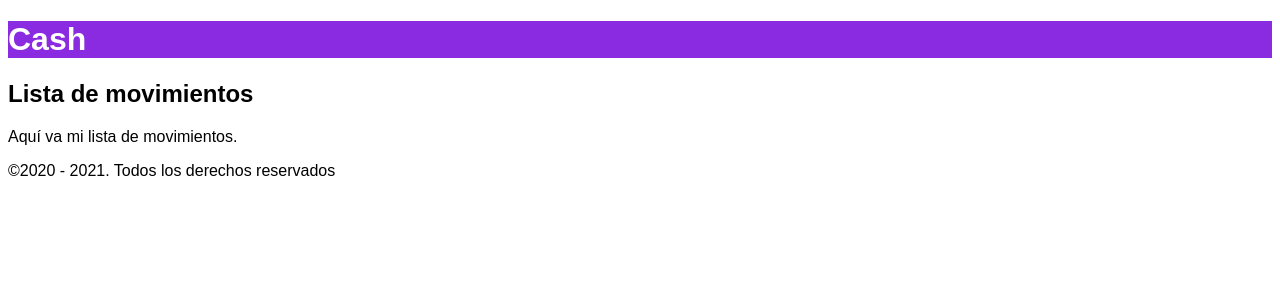
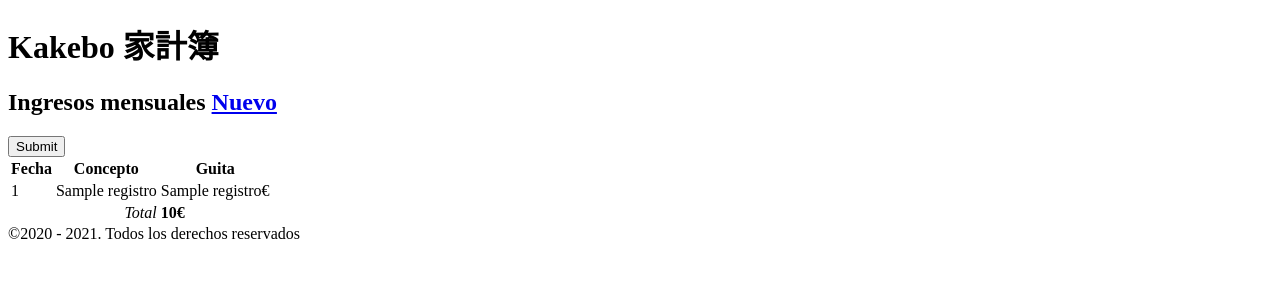
Before and after one commit to lvillen/flask_movements, a Python web app: template movements/templates/movementsList.html in a window 1280 px wide. Shown: the top 300 px of the page. Run offline with Jinja, Linux system fonts and the light colour scheme; the template is opened without the code that fills it: most values are stand-ins (such as "Sample title", 1, 10 or a date in 2020).

Commit message:
Version 0.1

```diff
--- /dev/null
+++ b/movements/data/basededatos.csv
@@ -0,0 +1,2 @@
+2020-12-01,"Sueldo",2000.0
+2020-12-04,"Alquiler garaje",70.0
--- a/movements/templates/base.html
+++ b/movements/templates/base.html
@@ -3,21 +3,29 @@
     <head>
         <meta charset="UTF-8">
         <meta name="viewport" content="width=device-width, initial-scale=1.0">
-        <title>Movimientos - {% block title %}{% endblock %}</title>
-        <style>
+        <title>Mi Kakebo 家計簿 - {% block title %}{% endblock %}</title>
+<!--        <style>
             * {
                 font-family: Arial, Helvetica, sans-serif;
+            }
+
+            body{
+                background-color: lightgray;
             }
 
             header {
                 color: white;
                 background-color: blueviolet;
             }
-        </style>
+
+            h1 {
+                padding-left: 5px;
+            }
+        </style> -->
     </head>
     <body>
         <header>
-            <h1>Cash</h1>
+            <h1>Kakebo 家計簿</h1>
         </header>
 
         <section>
--- a/movements/templates/movementsList.html
+++ b/movements/templates/movementsList.html
@@ -1,8 +1,34 @@
 {% extends 'base.html' %}
 
-{% block title %} Lista {% endblock %}
+{% block title %}Romanos{% endblock %}
 
 {% block content %}
-    <h2>Lista de movimientos</h2>
-    <p>Aquí va mi lista de movimientos.</p>
+    <h2>Ingresos mensuales <a href="creaalta">Nuevo</a></h2>
+        <button>
+            Submit
+        </button>
+    </form>
+    <br>
+    <table>
+        <thead>
+            <tr>
+                <th>Fecha</th>
+                <th>Concepto</th>
+                <th>Guita</th>
+            </tr>
+        </thead>
+        <tbody>
+            {% for registro in datos %}
+                <tr>
+                    <td>{{registro[0]}}</td>
+                    <td>{{registro[1]}}</td>
+                    <td>{{registro [2]}}€</td>
+                </tr>
+            {% endfor %}
+            <tr>
+                <td colspan="2" style="text-align: right;"><em>Total</em></td>
+                <td><strong>{{total}}€</strong></td>
+            </tr>
+        </tbody>
+    </table>
 {% endblock %}
--- a/requirements.txt
+++ b/requirements.txt
@@ -3,4 +3,5 @@ Flask==1.1.2
 itsdangerous==1.1.0
 Jinja2==2.11.2
 MarkupSafe==1.1.1
+python-dotenv==0.15.0
 Werkzeug==1.0.1
```
Also changed, not shown: movements/views.py (+16 -2 lines), 1 other file.
